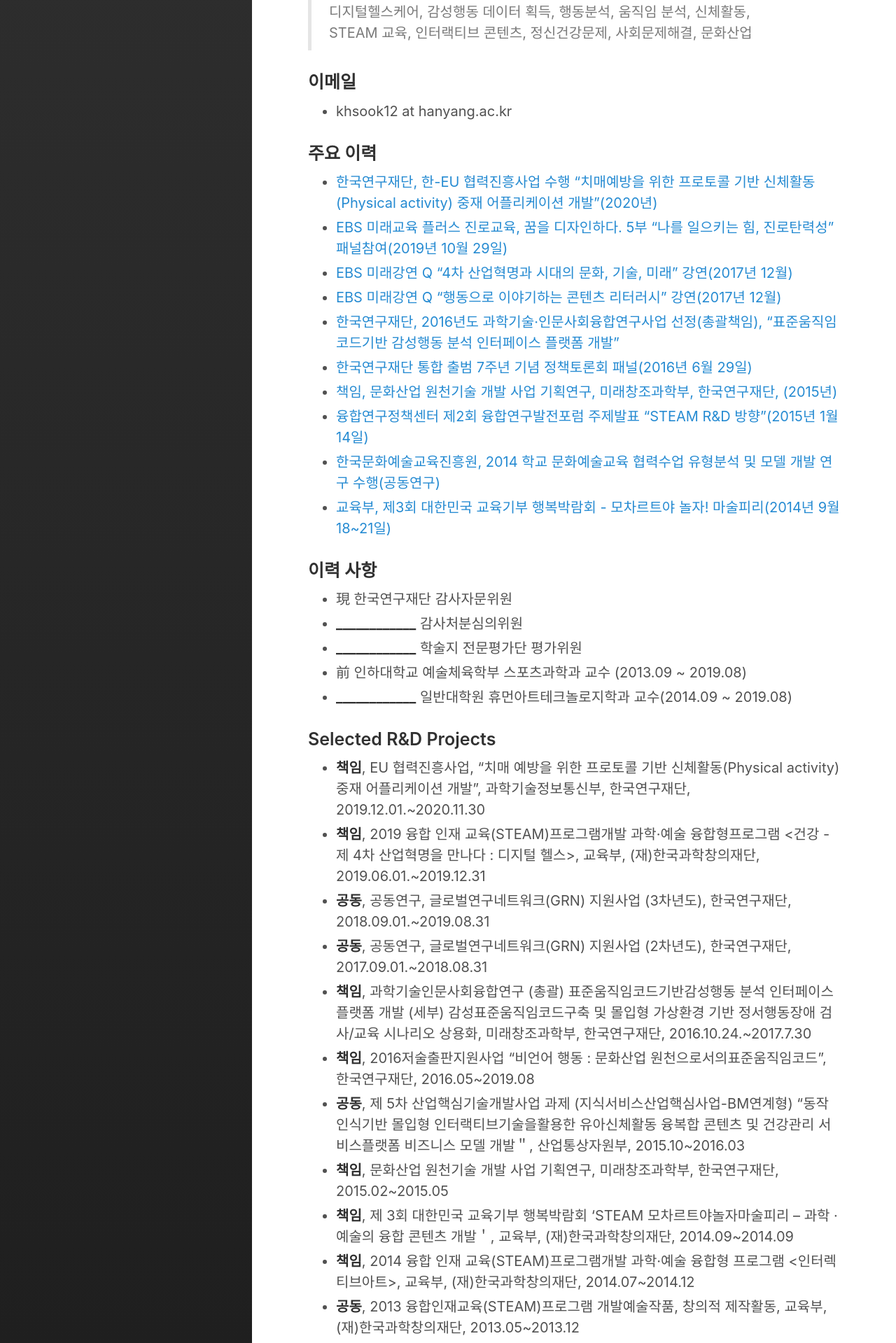
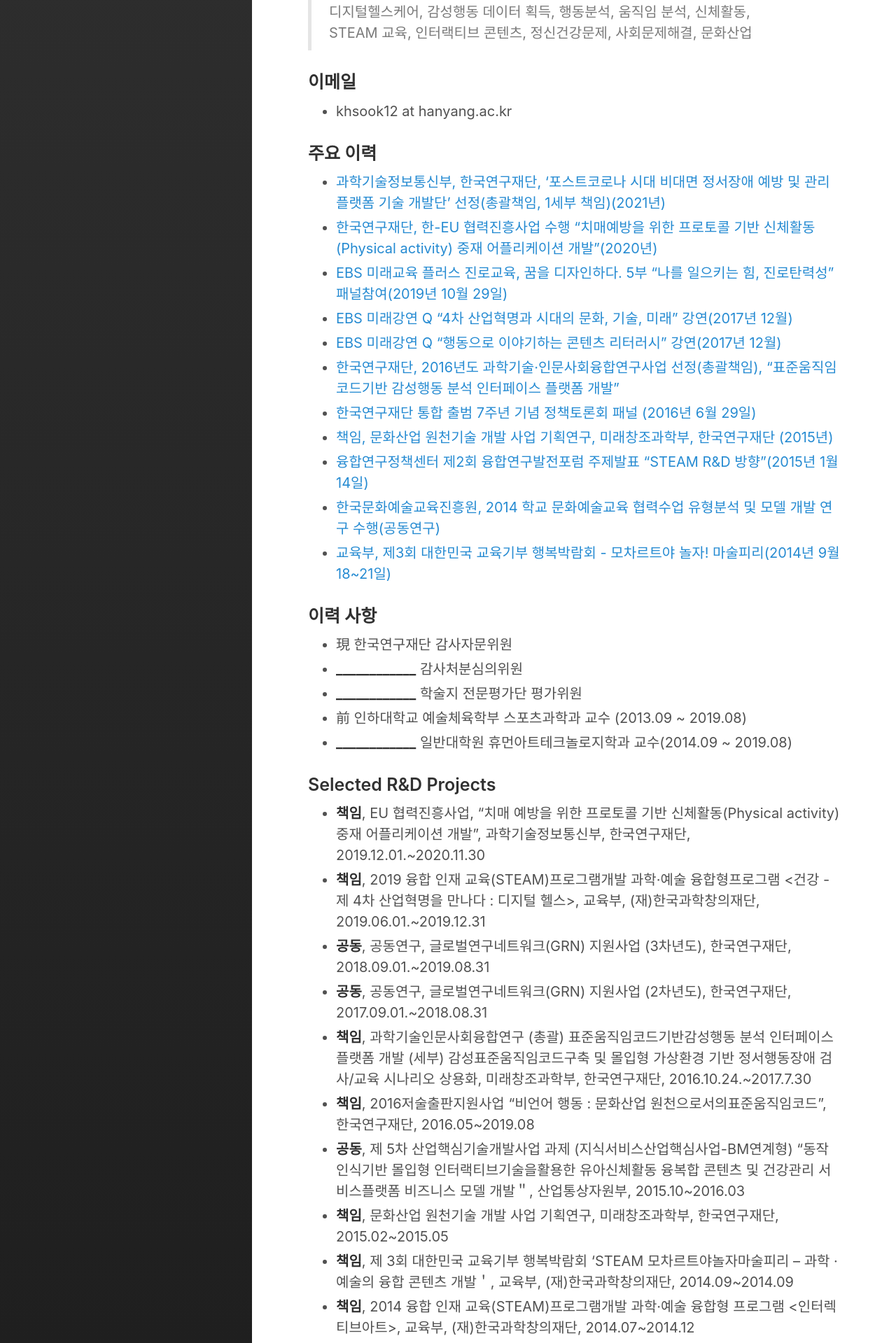
Before and after one commit to Rugger12/hyungsook, a Jekyll site: the page built from _posts/2021-01-07-about-me.md, in a window 1280 px wide. Shown: the part 718-2637 px from the top of the page at 70% size. Built offline with Jekyll 4.4.1, drawn with Linux system fonts in a browser that asks for light colours.

Commit message:
Update 2021-01-07-about-me.md

```diff
--- a/_posts/2021-01-07-about-me.md
+++ b/_posts/2021-01-07-about-me.md
@@ -22,13 +22,14 @@ excerpt_separator:  <!--more-->
 
 <a name="experience"></a>
 ### 주요 이력
+*  <a href="https://www.msit.go.kr/bbs/view.do?sCode=user&mPid=112&mId=113&bbsSeqNo=94&nttSeqNo=3180485" target="_blank"> 과학기술정보통신부, 한국연구재단, '포스트코로나 시대 비대면 정서장애 예방 및 관리 플랫폼 기술 개발단' 선정(총괄책임, 1세부 책임)(2021년)</a>
 *  <a href="https://k-erc.eu/wp-content/uploads/2020/09/KERC-%ED%95%9C-EU-%EA%B3%B5%EB%8F%99%EC%97%B0%EA%B5%AC-%EC%88%98%ED%96%89%EC%82%AC%EB%A1%80%EC%A7%91-2020.09.pdf" target="_blank"> 한국연구재단, 한-EU 협력진흥사업 수행 "치매예방을 위한 프로토콜 기반 신체활동(Physical activity) 중재 어플리케이션 개발"(2020년)</a>
 *  <a href="https://youtu.be/kHhZCt1OPJg?list=PL4sxFs_3F4_yLO2G0AFENcLdouTXtcdri" target="_blank"> EBS 미래교육 플러스 진로교육, 꿈을 디자인하다. 5부 "나를 일으키는 힘, 진로탄력성" 패널참여(2019년 10월 29일)</a>
 *  <a href="https://youtube.com/playlist?list=PL5B8GpCQHKdi6yfSBqjl-H_5owI2t35_z" target="_blank"> EBS 미래강연 Q "4차 산업혁명과 시대의 문화, 기술, 미래" 강연(2017년 12월)</a>
 *  <a href="https://youtube.com/playlist?list=PL5B8GpCQHKdhCJ29qkXbzHaiddq38bI5G" target="_blank"> EBS 미래강연 Q "행동으로 이야기하는 콘텐츠 리터러시" 강연(2017년 12월)</a>
 *  <a href="http://m.blog.daum.net/htiger31/18370518" target="_blank">한국연구재단, 2016년도 과학기술·인문사회융합연구사업 선정(총괄책임), "표준움직임코드기반 감성행동 분석 인터페이스 플랫폼 개발"</a>
-*  <a href="https://webzine.nrf.re.kr/newsletter_1607/?chapter=3" target="_blank"> 한국연구재단 통합 출범 7주년 기념 정책토론회 패널(2016년 6월 29일)</a>
-*  <a href="https://hyungsook.netlify.app/" target="_blank">책임, 문화산업 원천기술 개발 사업 기획연구, 미래창조과학부, 한국연구재단, (2015년)</a>
+*  <a href="https://webzine.nrf.re.kr/newsletter_1607/?chapter=3" target="_blank"> 한국연구재단 통합 출범 7주년 기념 정책토론회 패널 (2016년 6월 29일)</a>
+*  <a href="https://hyungsook.netlify.app/" target="_blank">책임, 문화산업 원천기술 개발 사업 기획연구, 미래창조과학부, 한국연구재단 (2015년)</a>
 *  <a href="https://crpc.kist.re.kr/user/nd57882.do?View&menuId=nd57882&boardNo=00000106&boardInfoNo=0008&dmlType=&page=3&pageLS=20&pageSC=SORT_ORDER&pageSO=DESC&pageST=TOTAL&pageSV=&dmlType=" target="_blank"> 융합연구정책센터 제2회 융합연구발전포럼 주제발표 "STEAM R&D 방향"(2015년 1월 14일)</a>
 *  <a href="https://webview.arte.or.kr:8080/SynapDocViewServer/viewer/doc.html?key=00000000756389080176dccff8bd54db&convType=img&convLocale=ko_KR&contextPath=/SynapDocViewServer" target="_blank"> 한국문화예술교육진흥원, 2014 학교 문화예술교육 협력수업 유형분석 및 모델 개발 연구 수행(공동연구)</a>
 *  <a href="https://m.blog.naver.com/erke2000/220125718627" target="_blank">교육부, 제3회 대한민국 교육기부 행복박람회 - 모차르트야 놀자! 마술피리(2014년 9월 18~21일)</a>
@@ -87,7 +88,7 @@ excerpt_separator:  <!--more-->
 <a name="links"></a>
 ### Links
 *  <a href="https://digitalhealthcare.or.kr/" target="_blank"> 한양디지털헬스케어센터 홈페이지</a>
-*  <a href="https://blog.naver.com/yhpark8105/222170828152" target="_blank">한양디지털헬스케어센터 네이버 블로그</a>
+*  <a href="https://blog.naver.com/yhpark8105" target="_blank">한양디지털헬스케어센터 네이버 블로그</a>
 *  <a href="https://youtu.be/jPvcabDywp8" target="_blank">  한양디지털헬스케어센터 유튜브 채널</a>
 *  <a href="https://hyu.wiki/한양디지털헬스케어센터" target="_blank">한양디지털헬스케어센터 한양위키</a>
 *  <a href="https://k-erc.eu/wp-content/uploads/2020/09/KERC-%ED%95%9C-EU-%EA%B3%B5%EB%8F%99%EC%97%B0%EA%B5%AC-%EC%88%98%ED%96%89%EC%82%AC%EB%A1%80%EC%A7%91-2020.09.pdf" target="_blank">한-EU 연구협력센터, '한-EU 공동연구 수행사례집 보고서' 다운로드 (한양대학교, 김형숙, pp.58~73)</a>
@@ -99,6 +100,8 @@ excerpt_separator:  <!--more-->
 
 <a name="news"></a>
 ### News
+*  <a href="https://www.sedaily.com/NewsView/22NNRG9797" target="_blank">서울경제 인터뷰 "'행동분석 코드화' 특허 출원···디지털 치료제 표준 선점할 것"</a>
+*  <a href="https://www.sedaily.com/NewsView/22NNRZC206" target="_blank">서울경제 기사, 이젠 앱이 藥(치료제)···코로나 블루(우울증), 게임으로 치료한다</a>
 *  <a href="https://n.news.naver.com/article/382/0000902265" target="_blank">김형숙센터장 스포츠동아 인터뷰기사</a>
 *  <a href="https://n.news.naver.com/article/382/0000902266" target="_blank">김형숙센터장 스포츠동아 기사</a>
 *  <a href="https://news.mt.co.kr/mtview.php?no=2021031911530295552" target="_blank">김형숙센터장 머니투데이 기사</a>
```
